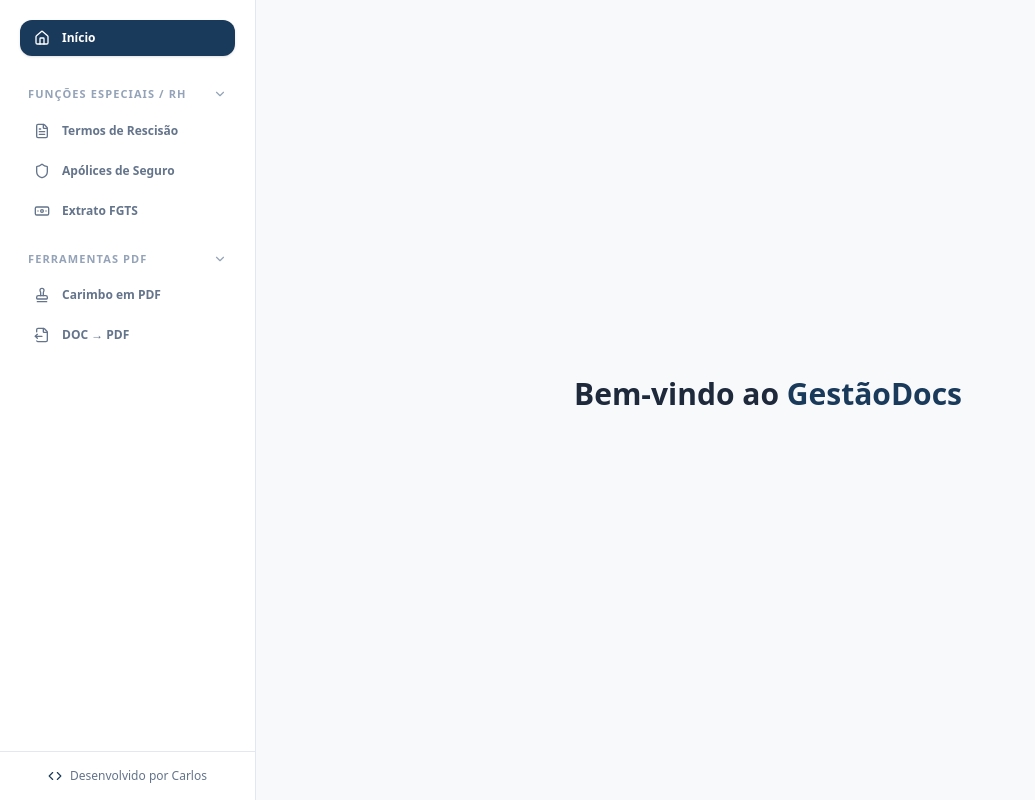
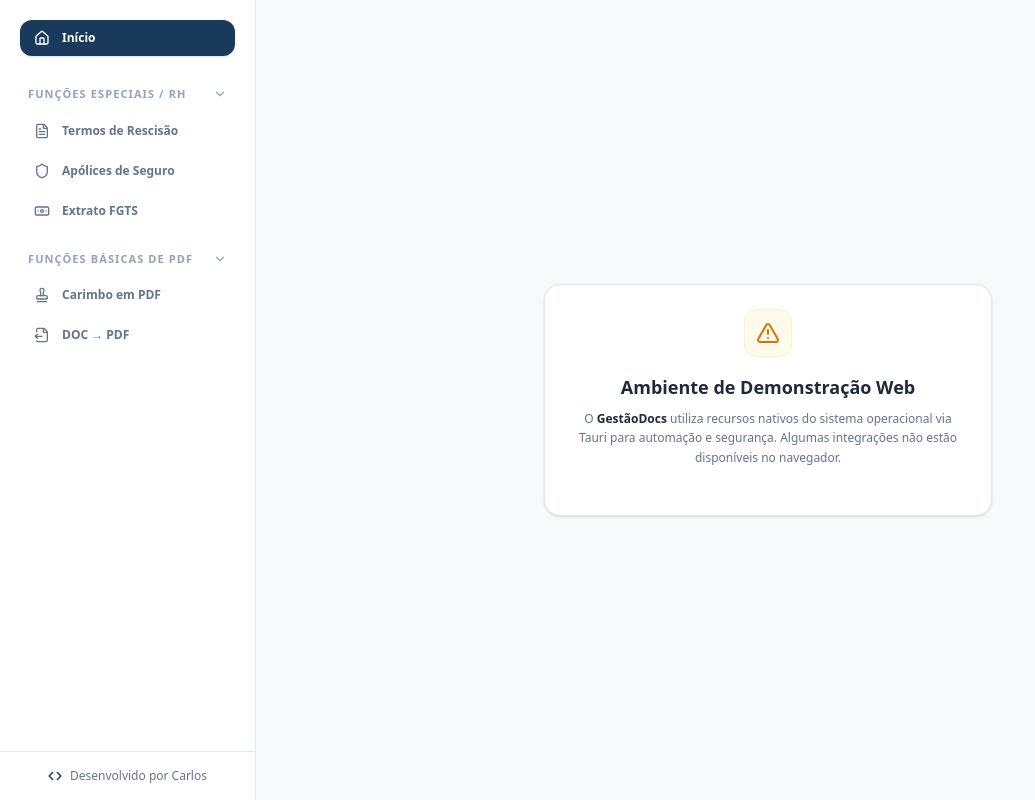
Before and after one commit to clzz7/GestaoDocs, a React (Vite) app: page / in a window 1280 px wide. Shown: the whole page, without its empty margins (0-1035 px from the left). Built offline with nearby package versions, Linux system fonts and the light colour scheme; the HTML template or start-up script is replaced by a standard one.

Commit message:
refactor: adiciona tela de aviso quando abre no navegador

```diff
--- a/src/App.jsx
+++ b/src/App.jsx
@@ -1,5 +1,5 @@
-import React, { useState } from 'react';
-import { Home, FileText, Shield, Code, Layers, Banknote, Stamp, FileOutput, ChevronDown } from 'lucide-react';
+import React, { useState, useEffect } from 'react';
+import { Home, FileText, Shield, Code, Layers, Banknote, Stamp, FileOutput, ChevronDown, AlertTriangle } from 'lucide-react';
 import ResultsPanel from './components/ResultsPanel';
 import EfficiencyMetrics from './components/EfficiencyMetrics';
 import ToolPage from './components/ToolPage';
@@ -7,11 +7,19 @@ import FgtsPage from './components/FgtsPage';
 import StampPage from './components/StampPage';
 import ConvertPage from './components/ConvertPage';
 import TitleBar from './components/TitleBar';
+import { isTauri } from './lib/tauri-api';
 
 function App() {
   const [page, setPage] = useState('home');
   const [results, setResults] = useState(null);
-  const [openGroups, setOpenGroups] = useState({ rh: true, tools: true });
+  const [error, setError] = useState(null);
+  const [openGroups, setOpenGroups] = useState({ rh: true, pdf: true });
+  const [isDesktop, setIsDesktop] = useState(true);
+
+  useEffect(() => {
+    setIsDesktop(isTauri());
+  }, []);
+
   const toggleGroup = (g) => setOpenGroups(p => ({ ...p, [g]: !p[g] }));
   const handleResults = (data) => { setResults(data); setPage('results'); };
   const handleReset = () => { setResults(null); setPage('home'); };
@@ -21,7 +29,10 @@ function App() {
     return (
       <button
         key={id}
-        onClick={() => setPage(id)}
+        onClick={() => {
+          setError(null);
+          setPage(id);
+        }}
         className={`flex items-center gap-3 w-full px-3.5 py-2.5 rounded-xl text-xs font-semibold transition-all ${active ? 'bg-[#1a3a5c] text-white shadow-sm' : 'text-text-muted hover:bg-surface-hover hover:text-text'}`}
       >
         <Icon className={`w-4 h-4 ${active ? 'text-white' : 'text-text-muted'}`} />
@@ -30,62 +41,127 @@ function App() {
     );
   };
 
+  const renderContent = () => {
+    if (!isDesktop) {
+      return (
+        <div className="flex-1 flex flex-col items-center justify-center p-8 text-center animate-fade-in">
+          <div className="max-w-md bg-white border border-border p-6 rounded-2xl shadow-sm flex flex-col items-center">
+            <div className="w-12 h-12 bg-amber-50 rounded-xl flex items-center justify-center mb-4 border border-amber-100">
+              <AlertTriangle className="w-6 h-6 text-amber-600" />
+            </div>
+            <h3 className="text-lg font-bold text-text mb-2">Ambiente de Demonstração Web</h3>
+            <p className="text-xs text-text-muted leading-relaxed mb-6">
+              O <span className="font-semibold text-text">GestãoDocs</span> utiliza recursos nativos do sistema operacional via Tauri para automação e segurança. Algumas integrações não estão disponíveis no navegador.
+            </p>
+          </div>
+        </div>
+      );
+    }
+
+    if (error && page === 'home') {
+      return (
+        <div className="p-10 animate-fade-in">
+          <div className="bg-red-50 border border-red-200 text-red-700 p-4 rounded-xl flex items-start gap-3">
+            <div>
+              <h4 className="font-bold">Erro no processamento</h4>
+              <p className="text-sm opacity-90">{error}</p>
+            </div>
+          </div>
+        </div>
+      );
+    }
+
+    if (page === 'carimbo') return <StampPage />;
+    if (page === 'fgts') return <FgtsPage />;
+    if (page === 'convert') return <ConvertPage />;
+    if (page === 'trct' || page === 'seguro') {
+      return <ToolPage module={page} onResults={(data) => handleResults(data, page)} />;
+    }
+
+    if (page === 'results' && results) {
+      return (
+        <div className="w-full h-full flex flex-col p-6 md:p-10 overflow-y-auto custom-scrollbar no-drag">
+          <div className="max-w-4xl mx-auto w-full flex flex-col gap-6 animate-fade-in">
+            <EfficiencyMetrics data={results} />
+            <ResultsPanel results={results} onReset={handleReset} />
+          </div>
+        </div>
+      );
+    }
+    return (
+      <div className="flex-1 flex flex-col items-center justify-center p-10 text-center animate-fade-in-up">
+        <div className="max-w-lg">
+          <div className="w-16 h-16 bg-[#1a3a5c]/10 rounded-2xl flex items-center justify-center mx-auto mb-6">
+            <Layers className="w-8 h-8 text-[#1a3a5c]" />
+          </div>
+          <h1 className="text-3xl font-semibold text-text mb-3">
+            Bem-vindo ao <span className="text-[#1a3a5c]">GestãoDocs</span>
+          </h1>
+          <p className="text-text-muted text-base leading-relaxed mb-8">
+            Selecione uma das ferramentas na barra lateral para começar a organizar, converter ou carimbar seus documentos de RH com facilidade.
+          </p>
+        </div>
+      </div>
+    );
+  };
+
   return (
     <div className="flex flex-col h-screen w-full bg-background font-sans text-text overflow-hidden">
       <TitleBar />
       <div className="flex flex-1 overflow-hidden">
         <aside className="w-64 bg-white border-r border-border flex flex-col shrink-0 z-10">
-          <div className="p-5 flex-1 overflow-y-auto no-drag">
+          <div className="p-5 flex-1 overflow-y-auto custom-scrollbar no-drag">
             {renderMenuItem({ id: 'home', label: 'Início', icon: Home })}
+
             <div className="mt-6 mb-2">
-              <button onClick={() => toggleGroup('rh')} className="flex items-center justify-between w-full px-2 py-1.5 outline-none">
-                <span className="text-[11px] font-bold text-[#94a3b8] uppercase tracking-widest">Funções Especiais / RH</span>
+              <button
+                onClick={() => toggleGroup('rh')}
+                className="flex items-center justify-between w-full px-2 py-1.5 group outline-none"
+              >
+                <span className="text-[11px] font-bold text-[#94a3b8] uppercase tracking-widest group-hover:text-[#1a3a5c] transition-colors">
+                  Funções Especiais / RH
+                </span>
                 <ChevronDown className={`w-3.5 h-3.5 text-[#94a3b8] transition-transform duration-200 ${openGroups.rh ? '' : '-rotate-90'}`} />
               </button>
-              <div className={`flex flex-col gap-1 overflow-hidden transition-all duration-300 ${openGroups.rh ? 'max-h-64 mt-1' : 'max-h-0'}`}>
+
+              <div className={`flex flex-col gap-1 overflow-hidden transition-all duration-300 ease-in-out ${openGroups.rh ? 'max-h-64 opacity-100 mt-1' : 'max-h-0 opacity-0'}`}>
                 {renderMenuItem({ id: 'trct', label: 'Termos de Rescisão', icon: FileText })}
                 {renderMenuItem({ id: 'seguro', label: 'Apólices de Seguro', icon: Shield })}
                 {renderMenuItem({ id: 'fgts', label: 'Extrato FGTS', icon: Banknote })}
               </div>
             </div>
+
             <div className="mt-4 mb-2">
-              <button onClick={() => toggleGroup('tools')} className="flex items-center justify-between w-full px-2 py-1.5 outline-none">
-                <span className="text-[11px] font-bold text-[#94a3b8] uppercase tracking-widest">Ferramentas PDF</span>
-                <ChevronDown className={`w-3.5 h-3.5 text-[#94a3b8] transition-transform duration-200 ${openGroups.tools ? '' : '-rotate-90'}`} />
+              <button
+                onClick={() => toggleGroup('pdf')}
+                className="flex items-center justify-between w-full px-2 py-1.5 group outline-none"
+              >
+                <span className="text-[11px] font-bold text-[#94a3b8] uppercase tracking-widest group-hover:text-[#1a3a5c] transition-colors">
+                  Funções Básicas de PDF
+                </span>
+                <ChevronDown className={`w-3.5 h-3.5 text-[#94a3b8] transition-transform duration-200 ${openGroups.pdf ? '' : '-rotate-90'}`} />
               </button>
-              <div className={`flex flex-col gap-1 overflow-hidden transition-all duration-300 ${openGroups.tools ? 'max-h-64 mt-1' : 'max-h-0'}`}>
-                {renderMenuItem({ id: 'stamp', label: 'Carimbo em PDF', icon: Stamp })}
+
+              <div className={`flex flex-col gap-1 overflow-hidden transition-all duration-300 ease-in-out ${openGroups.pdf ? 'max-h-64 opacity-100 mt-1' : 'max-h-0 opacity-0'}`}>
+                {renderMenuItem({ id: 'carimbo', label: 'Carimbo em PDF', icon: Stamp })}
                 {renderMenuItem({ id: 'convert', label: 'DOC → PDF', icon: FileOutput })}
               </div>
             </div>
           </div>
+
           <div className="p-4 border-t border-border bg-white no-drag">
             <div className="flex items-center gap-2 justify-center text-xs text-text-muted font-medium">
-              <Code className="w-3.5 h-3.5 text-[#1a3a5c]" /> Desenvolvido por Carlos
+              <Code className="w-3.5 h-3.5 text-[#1a3a5c]" strokeWidth={2.5} />
+              Desenvolvido por Carlos
             </div>
           </div>
         </aside>
         <main className="flex-1 flex flex-col relative overflow-hidden bg-background no-drag">
-          {page === 'stamp' && <StampPage />}
-          {page === 'fgts' && <FgtsPage />}
-          {page === 'convert' && <ConvertPage />}
-          {(page === 'trct' || page === 'seguro') && <ToolPage module={page} onResults={handleResults} />}
-          {page === 'results' && results && (
-            <div className="p-10 max-w-4xl mx-auto w-full">
-              <EfficiencyMetrics data={results} />
-              <ResultsPanel results={results} onReset={handleReset} />
-            </div>
-          )}
-          {page === 'home' && (
-            <div className="flex-1 flex flex-col items-center justify-center p-10 text-center">
-              <h1 className="text-3xl font-semibold text-text mb-3">
-                Bem-vindo ao <span className="text-[#1a3a5c]">GestãoDocs</span>
-              </h1>
-            </div>
-          )}
+          {renderContent()}
         </main>
       </div>
     </div>
   );
 }
+
 export default App;
```
